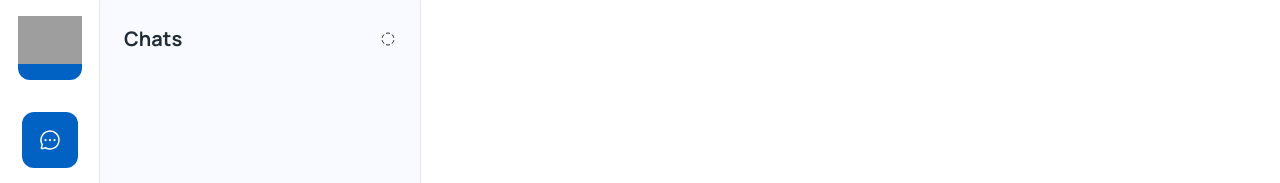
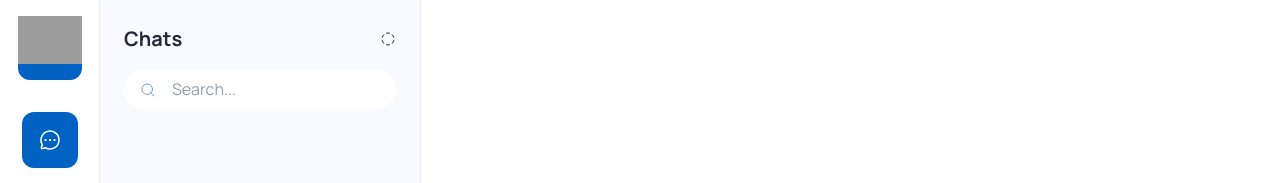
Before and after one commit to samsMay2001/project6, a React (Create React App) app: page /app in a window 1280 px wide. Shown: the top 183 px of the page. Built offline with nearby package versions, Linux system fonts and the light colour scheme; grey boxes are pictures that could not be loaded.

Commit message:
search bar styled component

```diff
--- a/src/pages/dashboard/Chat.jsx
+++ b/src/pages/dashboard/Chat.jsx
@@ -1,5 +1,44 @@
-import { Box, Stack, Typography } from "@mui/material";
-import { CircleDashed } from "phosphor-react";
+import { Box, Stack, Typography, InputBase} from "@mui/material";
+// import InputBase from "@mui/material/InputBase/InputBase";
+
+import {styled, alpha} from '@mui/material/styles'
+import { CircleDashed, MagnifyingGlass } from "phosphor-react";
+
+
+const Search = styled("div")(({theme})=>(
+    {
+        position : 'relative',
+        borderRadius : 20,
+        // border : '1px dashed grey',
+        backgroundColor : alpha(theme.palette.background.paper,1),
+        marginRight: theme.spacing(2),
+        marginLeft: 0,
+        width: '100%',
+        // height: '50px'
+    }
+))
+const SearchIconWrapper = styled("div")(({theme})=>(
+    {
+        padding: theme.spacing(0, 2),
+        // border: '1px dashed grey',
+        height: "100%",
+        position: 'absolute',
+        pointerEvents: 'none',
+        display: 'flex',
+        alignItems : 'center',
+        justifyContent: 'center'
+    }
+))
+const StyledInputBase = styled(InputBase)(({theme})=>(
+    {
+        color : "inherit",
+        "& .MuiInputBase-input": {
+            padding: theme.spacing(1, 1, 1, 0),
+            paddingLeft : `calc(1em + ${theme.spacing(4)})`,
+            width: '100%'
+        }
+    }
+))
 
 
 function Chats() {
@@ -11,12 +50,22 @@ function Chats() {
             backgroundColor: '#F8FAFF',
             boxShadow: '0px 0px 2px rgba(0, 0, 0, 0.25)'
         }}>
-            <Stack p={3}>
+            <Stack p={3} spacing={2}>
                 <Stack direction="row" alignItems={'center' } justifyContent={'space-between'}>
                     <Typography variant={'h5'}>
                         Chats
                     </Typography>
                     <CircleDashed/>
+                </Stack>
+
+                {/* search bar */}
+                <Stack sx={{width: '100%' }}>
+                    <Search>
+                        <SearchIconWrapper>
+                            <MagnifyingGlass color="#709CE6"/>
+                        </SearchIconWrapper>
+                        <StyledInputBase placeholder = {'Search...'} inputProps={{'aria-label': 'search'}} />
+                    </Search>
                 </Stack>
             </Stack>
         </Box>
```
